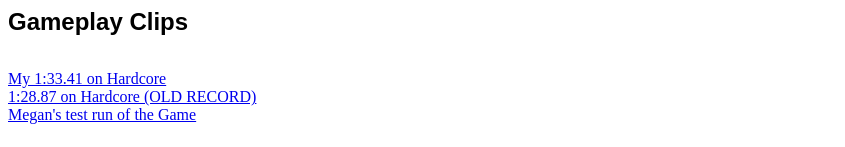
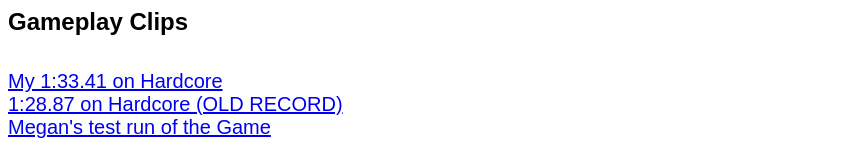
Before and after one commit to ExceptionHasOccured/Suffering, a plain HTML site: page index.html in a window 1280 px wide. Shown: the part 949-1096 px from the top of the page, without its empty margins (0-845 px from the left). Drawn offline with Linux system fonts and the light colour scheme.

Commit message:
Update styles.css

```diff
--- a/styles.css
+++ b/styles.css
@@ -1,8 +1,13 @@
 h1 {
   font-family: Arial, Helvetica, sans-serif;
   font-size: 150%;
+  font-weight: bold;
 }
 p {
   font-family: Arial, Helvetica, sans-serif;
   font-size: 125%;
 }
+a {
+  font-family: Arial, Helvetica, sans-serif;
+  font-size: 125%;
+}
```
